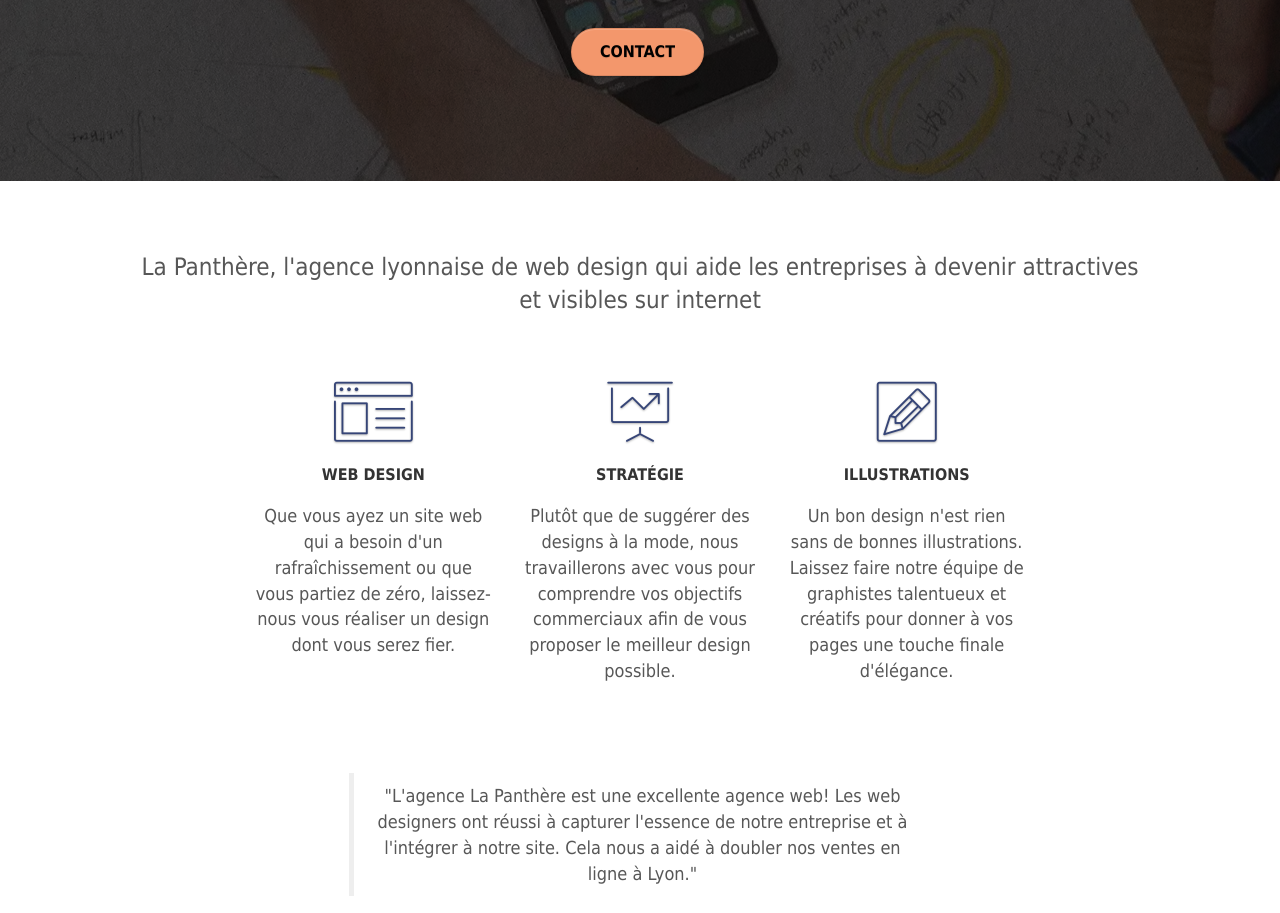
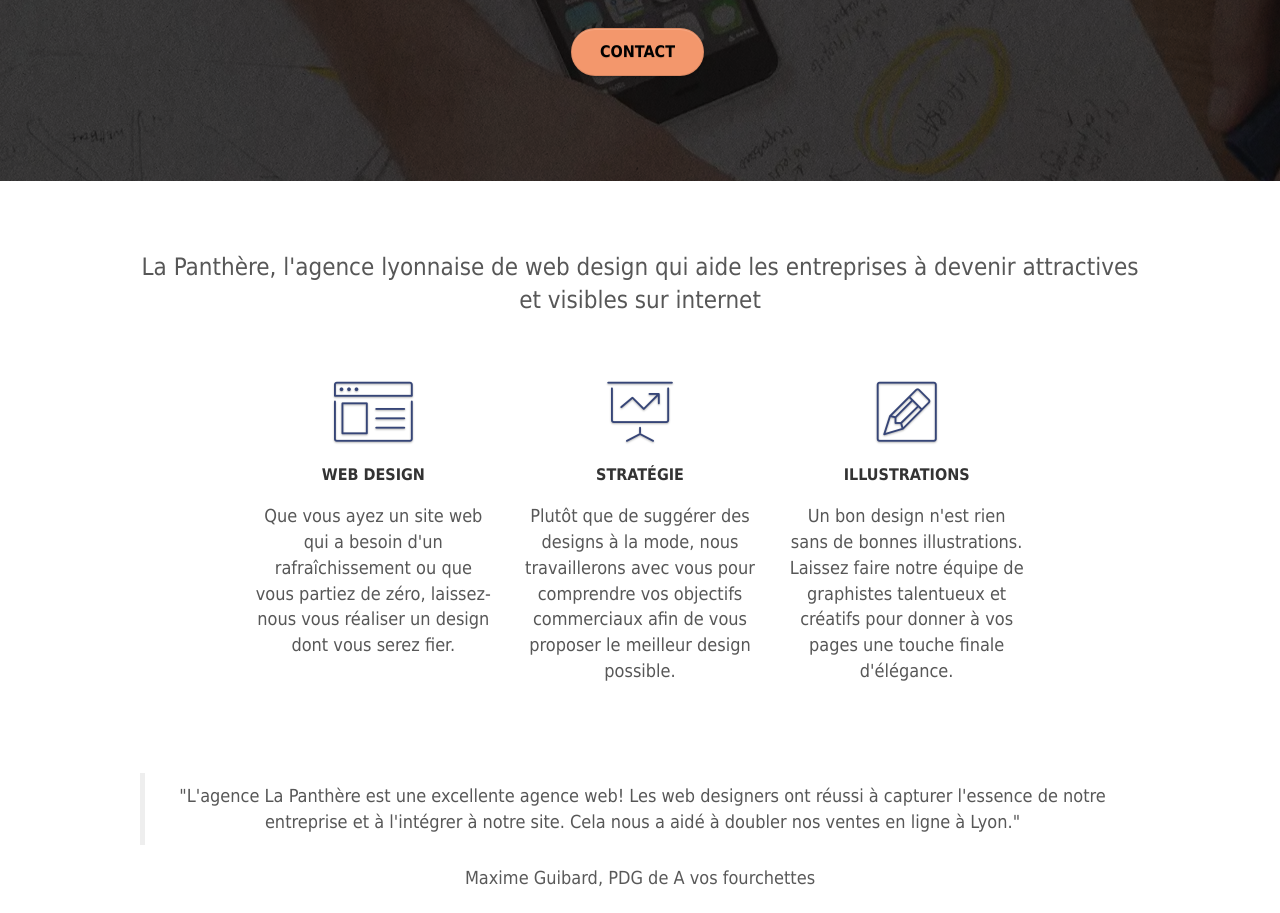
Before and after one commit to D1mah/panthere, a website: page index.html in a window 1280 px wide. Shown: the part 386-1299 px from the top of the page. Drawn offline with Linux system fonts and the light colour scheme.

Commit message:
blockquote available in responsive

```diff
--- a/style.css
+++ b/style.css
@@ -7,6 +7,13 @@ body {
     -moz-osx-font-smoothing: grayscale;
 }
 
+blockquote{
+    width:100%;
+}
+
+blockquote p{
+    width:100%;
+}
 a,
 button {
     transition: all .3s ease-in-out;
@@ -390,6 +397,11 @@ a:hover {
 
 @media (min-width: 768px) {
 
+    .quote-align{
+        width:612px;
+        margin-left:0px;
+    }
+
     .title-size{
         width: 612px;
     }
@@ -567,7 +579,7 @@ button {
     opacity: 1;
 }
 .quote-align{
-    width:612px;
+    width:100%;
     margin-left:0px;
 }
 .title-size{
```
